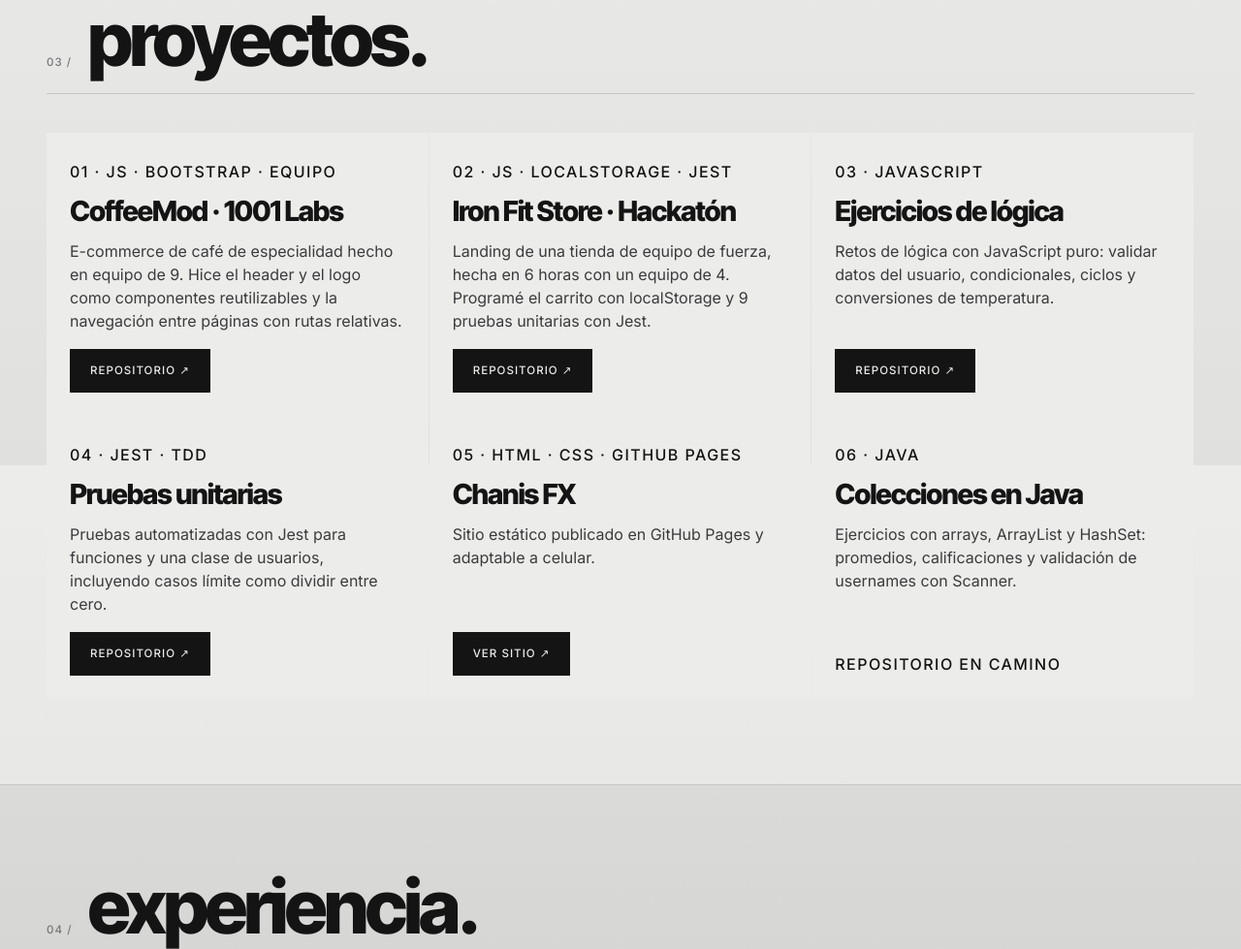
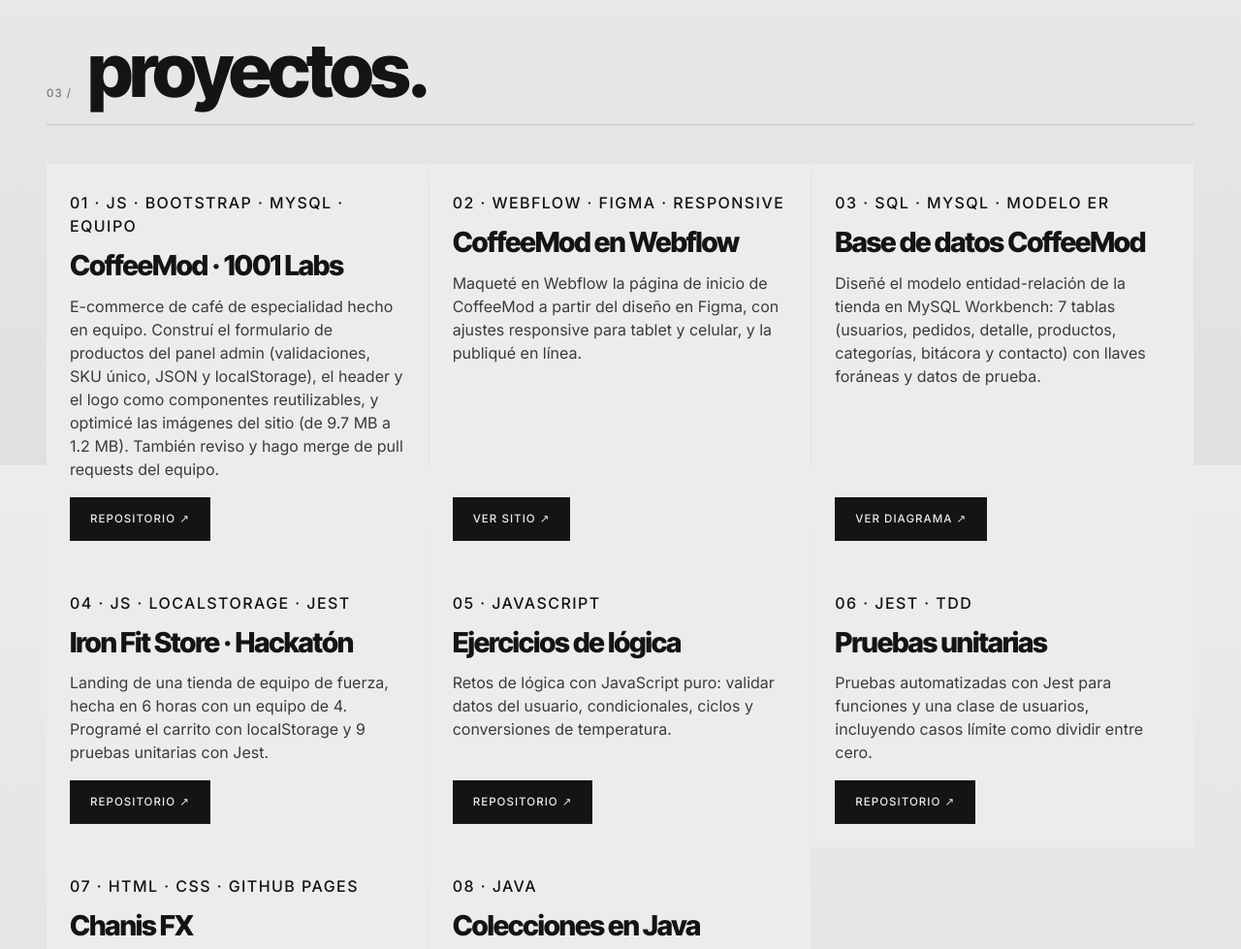
Before and after one commit to ChanisBlu/portafolio-web, a website built with Vite: page docs/index.html in a window 1280 px wide. Shown: the part 1920-2899 px from the top of the page at 97% size. Built offline with nearby package versions, Linux system fonts and the light colour scheme.

Commit message:
Portafolio: Webflow, base de datos, SQL y certificación

```diff
--- a/docs/index.html
+++ b/docs/index.html
@@ -111,7 +111,7 @@
               <h5 class="mono subt">TÉCNICAS</h5>
               <!-- 6. BADGES (Bootstrap: badge) -->
               <div class="d-flex flex-wrap gap-2 etiquetas">
-                <span class="badge">JAVASCRIPT</span><span class="badge">HTML</span><span class="badge">CSS</span><span class="badge">BOOTSTRAP</span><span class="badge">GIT Y GITHUB</span><span class="badge">JEST</span><span class="badge">VITE</span><span class="badge">FIGMA</span><span class="badge">JIRA</span><span class="badge">JAVA (EN CURSO)</span><span class="badge">SPRING BOOT (EN CURSO)</span>
+                <span class="badge">JAVASCRIPT</span><span class="badge">HTML</span><span class="badge">CSS</span><span class="badge">BOOTSTRAP</span><span class="badge">GIT Y GITHUB</span><span class="badge">JEST</span><span class="badge">VITE</span><span class="badge">FIGMA</span><span class="badge">JIRA</span><span class="badge">SQL</span><span class="badge">MYSQL</span><span class="badge">WEBFLOW</span><span class="badge">JAVA (EN CURSO)</span><span class="badge">SPRING BOOT (EN CURSO)</span>
               </div>
             </div>
             <div class="col-md-6">
@@ -134,9 +134,9 @@
             <div class="col">
               <div class="card h-100">
                 <div class="card-body">
-                  <span class="mono num">01 · JS · BOOTSTRAP · EQUIPO</span>
+                  <span class="mono num">01 · JS · BOOTSTRAP · MYSQL · EQUIPO</span>
                   <h5 class="card-title">CoffeeMod · 1001 Labs</h5>
-                  <p class="card-text">E-commerce de café de especialidad hecho en equipo de 9. Hice el header y el logo como componentes reutilizables y la navegación entre páginas con rutas relativas.</p>
+                  <p class="card-text">E-commerce de café de especialidad hecho en equipo. Construí el formulario de productos del panel admin (validaciones, SKU único, JSON y localStorage), el header y el logo como componentes reutilizables, y optimicé las imágenes del sitio (de 9.7 MB a 1.2 MB). También reviso y hago merge de pull requests del equipo.</p>
                 </div>
                 <div class="card-footer"><a href="https://github.com/Vktr1001/CoffeeMod_Frontend" target="_blank" rel="noopener" class="btn btn-azul">REPOSITORIO ↗</a></div>
               </div>
@@ -144,7 +144,27 @@
             <div class="col">
               <div class="card h-100">
                 <div class="card-body">
-                  <span class="mono num">02 · JS · LOCALSTORAGE · JEST</span>
+                  <span class="mono num">02 · WEBFLOW · FIGMA · RESPONSIVE</span>
+                  <h5 class="card-title">CoffeeMod en Webflow</h5>
+                  <p class="card-text">Maqueté en Webflow la página de inicio de CoffeeMod a partir del diseño en Figma, con ajustes responsive para tablet y celular, y la publiqué en línea.</p>
+                </div>
+                <div class="card-footer"><a href="https://coffeemod-isaac-razo.webflow.io" target="_blank" rel="noopener" class="btn btn-azul">VER SITIO ↗</a></div>
+              </div>
+            </div>
+            <div class="col">
+              <div class="card h-100">
+                <div class="card-body">
+                  <span class="mono num">03 · SQL · MYSQL · MODELO ER</span>
+                  <h5 class="card-title">Base de datos CoffeeMod</h5>
+                  <p class="card-text">Diseñé el modelo entidad-relación de la tienda en MySQL Workbench: 7 tablas (usuarios, pedidos, detalle, productos, categorías, bitácora y contacto) con llaves foráneas y datos de prueba.</p>
+                </div>
+                <div class="card-footer"><a href="img/coffeemod-modelo-er.png" target="_blank" rel="noopener" class="btn btn-azul">VER DIAGRAMA ↗</a></div>
+              </div>
+            </div>
+            <div class="col">
+              <div class="card h-100">
+                <div class="card-body">
+                  <span class="mono num">04 · JS · LOCALSTORAGE · JEST</span>
                   <h5 class="card-title">Iron Fit Store · Hackatón</h5>
                   <p class="card-text">Landing de una tienda de equipo de fuerza, hecha en 6 horas con un equipo de 4. Programé el carrito con localStorage y 9 pruebas unitarias con Jest.</p>
                 </div>
@@ -154,7 +174,7 @@
             <div class="col">
               <div class="card h-100">
                 <div class="card-body">
-                  <span class="mono num">03 · JAVASCRIPT</span>
+                  <span class="mono num">05 · JAVASCRIPT</span>
                   <h5 class="card-title">Ejercicios de lógica</h5>
                   <p class="card-text">Retos de lógica con JavaScript puro: validar datos del usuario, condicionales, ciclos y conversiones de temperatura.</p>
                 </div>
@@ -164,7 +184,7 @@
             <div class="col">
               <div class="card h-100">
                 <div class="card-body">
-                  <span class="mono num">04 · JEST · TDD</span>
+                  <span class="mono num">06 · JEST · TDD</span>
                   <h5 class="card-title">Pruebas unitarias</h5>
                   <p class="card-text">Pruebas automatizadas con Jest para funciones y una clase de usuarios, incluyendo casos límite como dividir entre cero.</p>
                 </div>
@@ -174,7 +194,7 @@
             <div class="col">
               <div class="card h-100">
                 <div class="card-body">
-                  <span class="mono num">05 · HTML · CSS · GITHUB PAGES</span>
+                  <span class="mono num">07 · HTML · CSS · GITHUB PAGES</span>
                   <h5 class="card-title">Chanis FX</h5>
                   <p class="card-text">Sitio estático publicado en GitHub Pages y adaptable a celular.</p>
                 </div>
@@ -184,7 +204,7 @@
             <div class="col">
               <div class="card h-100">
                 <div class="card-body">
-                  <span class="mono num">06 · JAVA</span>
+                  <span class="mono num">08 · JAVA</span>
                   <h5 class="card-title">Colecciones en Java</h5>
                   <p class="card-text">Ejercicios con arrays, ArrayList y HashSet: promedios, calificaciones y validación de usernames con Scanner.</p>
                 </div>
@@ -203,7 +223,7 @@
           <div class="accordion acordeon" id="acordeonExperiencia">
             <div class="accordion-item">
               <h2 class="accordion-header"><button class="accordion-button" type="button" data-bs-toggle="collapse" data-bs-target="#exp1" aria-expanded="true" aria-controls="exp1"><span class="mono fecha">OCT 2026 · ACTUAL</span>Desarrollador Frontend · CoffeeMod (1001 Labs)</button></h2>
-              <div id="exp1" class="accordion-collapse collapse show" data-bs-parent="#acordeonExperiencia"><div class="accordion-body">Desarrollo el frontend de un e-commerce de café de especialidad con HTML, CSS, JavaScript, Bootstrap y Vite, en un equipo de 9. Construí componentes reutilizables (barra de navegación y logo) y trabajo con ramas y pull requests en GitHub, Jira y Figma. En los primeros sprints fui el Scrum Master.</div></div>
+              <div id="exp1" class="accordion-collapse collapse show" data-bs-parent="#acordeonExperiencia"><div class="accordion-body">Desarrollo el frontend de un e-commerce de café de especialidad con HTML, CSS, JavaScript, Bootstrap y Vite. Construí componentes reutilizables (barra de navegación y logo) y el formulario de productos del panel admin, diseñé la base de datos en MySQL y trabajo con ramas y pull requests en GitHub, Jira y Figma. En los primeros sprints fui el Scrum Master.</div></div>
             </div>
             <div class="accordion-item">
               <h2 class="accordion-header"><button class="accordion-button collapsed" type="button" data-bs-toggle="collapse" data-bs-target="#exp2" aria-expanded="false" aria-controls="exp2"><span class="mono fecha">MAY 2026 · AGO 2026</span>Soporte Técnico · TTEC</button></h2>
@@ -216,6 +236,10 @@
             <div class="accordion-item">
               <h2 class="accordion-header"><button class="accordion-button collapsed" type="button" data-bs-toggle="collapse" data-bs-target="#exp4" aria-expanded="false" aria-controls="exp4"><span class="mono fecha">2023 · 2026</span>Formación</button></h2>
               <div id="exp4" class="accordion-collapse collapse" data-bs-parent="#acordeonExperiencia"><div class="accordion-body">Bootcamp Desarrollador Java Full Stack, Generation México (2026). Diseño, animación y arte digital, UNITEC (2023 a 2024). Curso de Java, Accenture Learning to Earning (2026). Curso propedéutico de Inteligencia Artificial, INFOTEC (2026).</div></div>
+            </div>
+            <div class="accordion-item">
+              <h2 class="accordion-header"><button class="accordion-button collapsed" type="button" data-bs-toggle="collapse" data-bs-target="#exp5" aria-expanded="false" aria-controls="exp5"><span class="mono fecha">SEP 2026</span>Certificación</button></h2>
+              <div id="exp5" class="accordion-collapse collapse" data-bs-parent="#acordeonExperiencia"><div class="accordion-body">Introducción a Java, Accenture (programa Learning to Earning).</div></div>
             </div>
           </div>
         </div>
```
Also changed, not shown: index.html (+33 -9 lines), docs/img/coffeemod-modelo-er.png (added), public/img/coffeemod-modelo-er.png (added).
